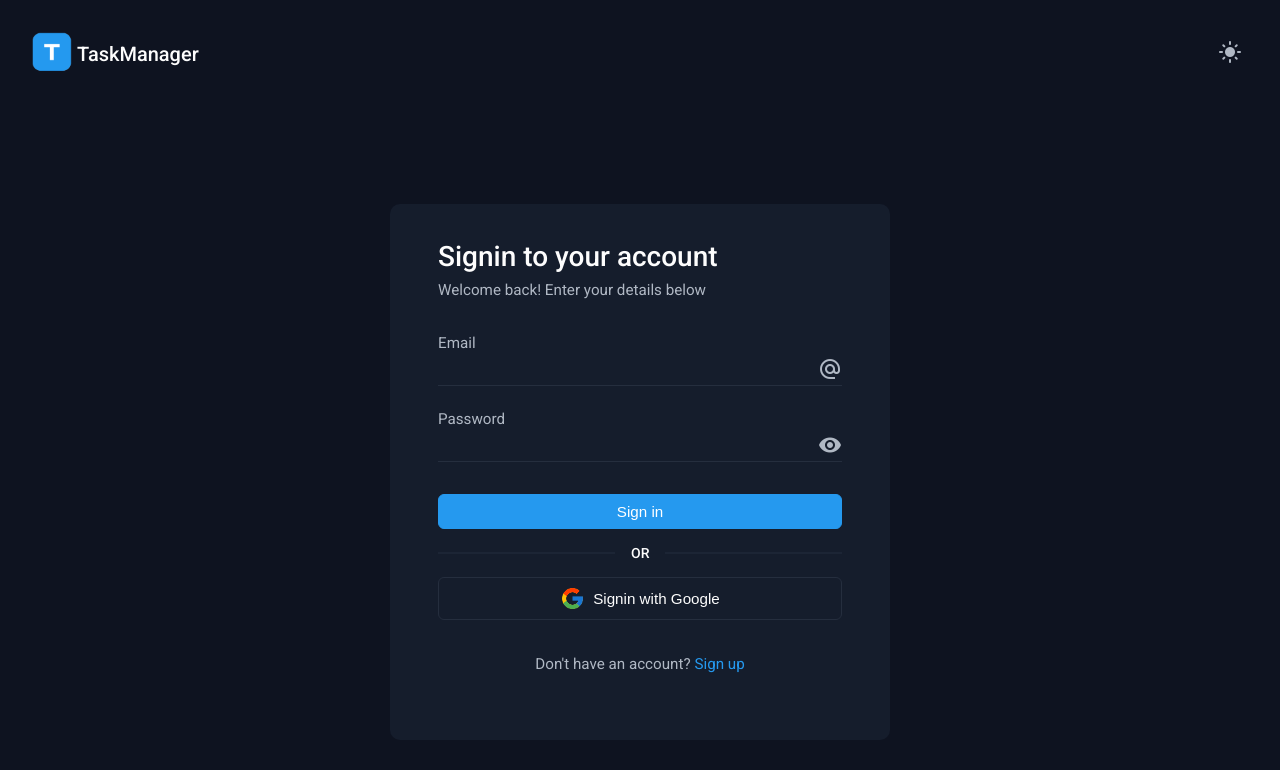
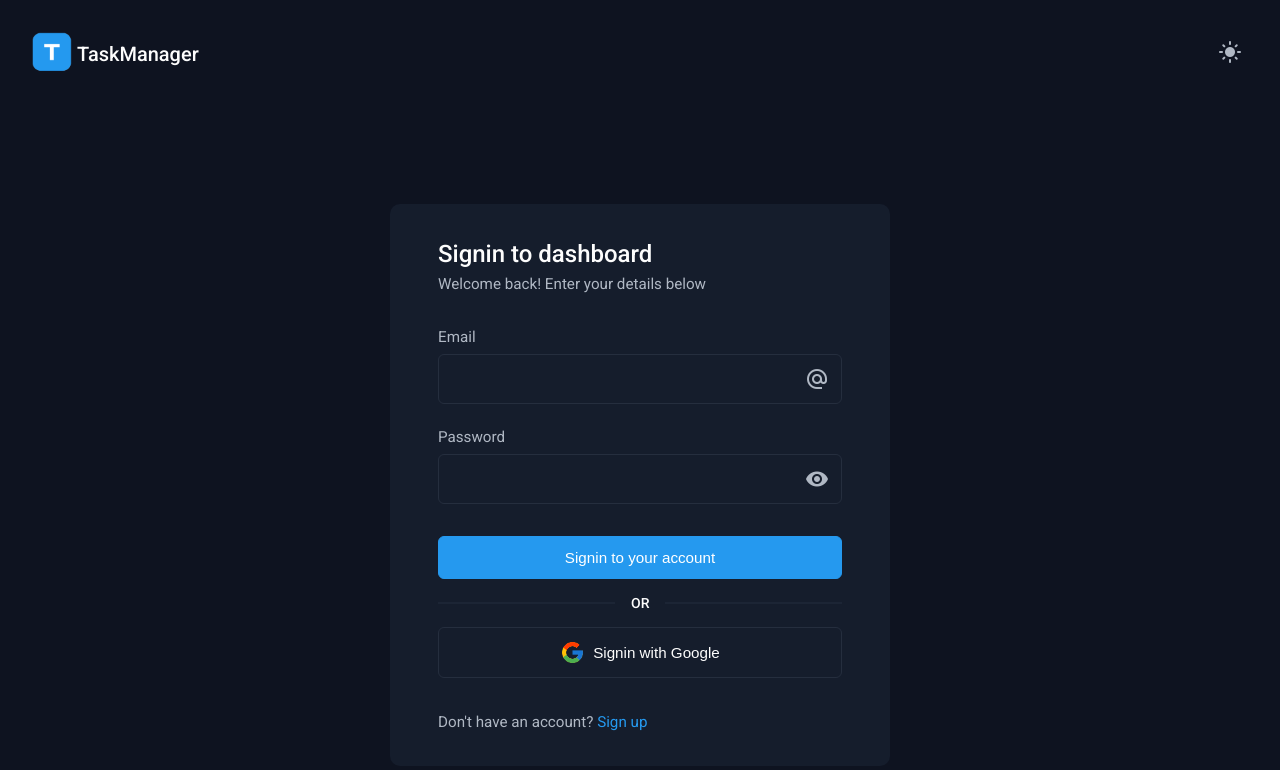
Before and after one commit to jarolthecoder/TaskManager-V2, a Next.js app: page /login in a window 1280 px wide. Shown: the top 770 px of the page. Built offline with nearby package versions, Linux system fonts and the light colour scheme; no server answers.

Commit message:
Changed styles of auth form fields and button sizes

```diff
--- a/src/app/(auth)/auth.module.css
+++ b/src/app/(auth)/auth.module.css
@@ -76,9 +76,9 @@
   z-index: 1;
 }
 
-.form_footer_text {
+/* .form_footer_text {
   text-align: center;
-}
+} */
 
 /*Media queries*/
 @media (max-width: 600px) {
@@ -93,6 +93,6 @@
   }
 
   .main {
-    gap: 50px;
+    gap: 25px;
   }
 }
--- a/src/app/(auth)/login/page.jsx
+++ b/src/app/(auth)/login/page.jsx
@@ -45,7 +45,7 @@ export default function Login() {
 
   return (
     <AuthForm
-      title="Signin to your account"
+      title="Signin to dashboard"
       lead="Welcome back! Enter your details below"
       onSubmit={handleSubmit(onSubmit)}
     >
@@ -68,7 +68,7 @@ export default function Login() {
         errors={errors}
       />
       <div className={styles.form_btn_container}>
-        <Button type="submit" label="Sign in" fullWidth />
+        <Button type="submit" label="Signin to your account" fullWidth size="medium" />
         <div className={styles.or_signin_text}>
           <h5>OR</h5>
         </div>
@@ -77,6 +77,7 @@ export default function Login() {
           label="Signin with Google"
           onClick={handleGoogleSignIn}
           variant="outlined"
+          size="medium"
           startIcon={
             <Image
               src={googleIcon}
--- a/src/components/auth/AuthForm/AuthForm.module.css
+++ b/src/components/auth/AuthForm/AuthForm.module.css
@@ -3,7 +3,7 @@
 }
 
 .title {
-  font-size: 1.75rem;
+  font-size: 1.5rem;
   line-height: 1.5;
   color: var(--clr-text-primary);
 }
@@ -20,7 +20,7 @@
 
 .form {
   width: 100%;
-  margin: 2rem 0;
+  margin: 2rem 0 0 0;
 }
 
 .form label,
--- a/src/components/auth/AuthFormField/AuthFormField.module.css
+++ b/src/components/auth/AuthFormField/AuthFormField.module.css
@@ -23,9 +23,12 @@
   display: flex;
   justify-content: space-between;
   align-items: center;
-  border-width: 0 0 1px 0;
+  border-width: 1px;
   border-style: solid;
   border-color: var(--clr-border-dark);
+  border-radius: var(--br-small);
+  margin-top: 0.5rem;
+  padding: .75rem;
 }
 
 .form_input:focus-within {
@@ -35,7 +38,7 @@
 
 .form_input input {
   width: 100%;
-  padding: 0.5rem 0;
+  padding: 0 0.5rem 0 0;
   border: none;
   background: var(--clr-trasparent);
 }
--- a/src/components/ui/FormField/FormField.module.css
+++ b/src/components/ui/FormField/FormField.module.css
@@ -10,7 +10,7 @@
 
 .input_group label {
   display: block;
-  margin-bottom: .5rem;
+  margin-bottom: 0.5rem;
   font-weight: 700;
   color: var(--clr-text-primary);
 }
```
